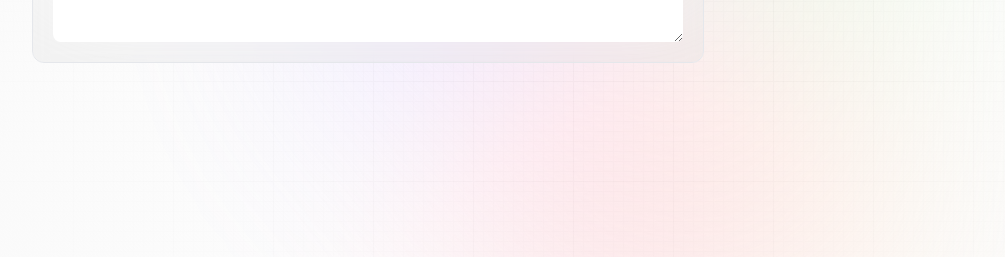
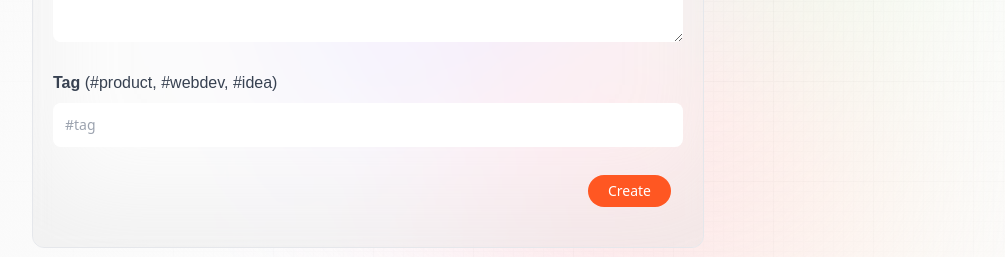
Before and after one commit to JamesGabby/promptopia, a Next.js app: page /create-prompt in a window 1280 px wide. Shown: the part 524-781 px from the top of the page, without its empty margins (32-1037 px from the left). Built offline with nearby package versions, Linux system fonts and the light colour scheme; no server answers.

Commit message:
complete form

```diff
--- a/components/Form.tsx
+++ b/components/Form.tsx
@@ -22,7 +22,29 @@ const Form = ({ type, post, setPost, submitting, handleSubmit }) => {
                     required
                 />
             </label>
-
+            <label>
+                <span className="font-satoshi font-semibold text-base text-gray-700">
+                    Tag{' '}
+                    <span className="font-normal">(#product, #webdev, #idea)</span>
+                </span>
+                <input
+                    className="form_input"
+                    value={post.tag}
+                    onChange={(e) => setPost({ ...post, tag: e.target.value })}
+                    placeholder="#tag"
+                    required
+                />
+            </label>
+            <div className="flex-end mx-3 mb-5 gap-4">
+                <Link href="/" className="text-gray-500 text-sm"></Link>
+                <button
+                    className="px-5 py-1.5 text-sm bg-primary-orange rounded-full text-white"
+                    type="submit"
+                    disabled={submitting}
+                >
+                    {submitting ? `${type}...` : type}
+                </button>
+            </div>
         </form>
     </section>
   )
```
